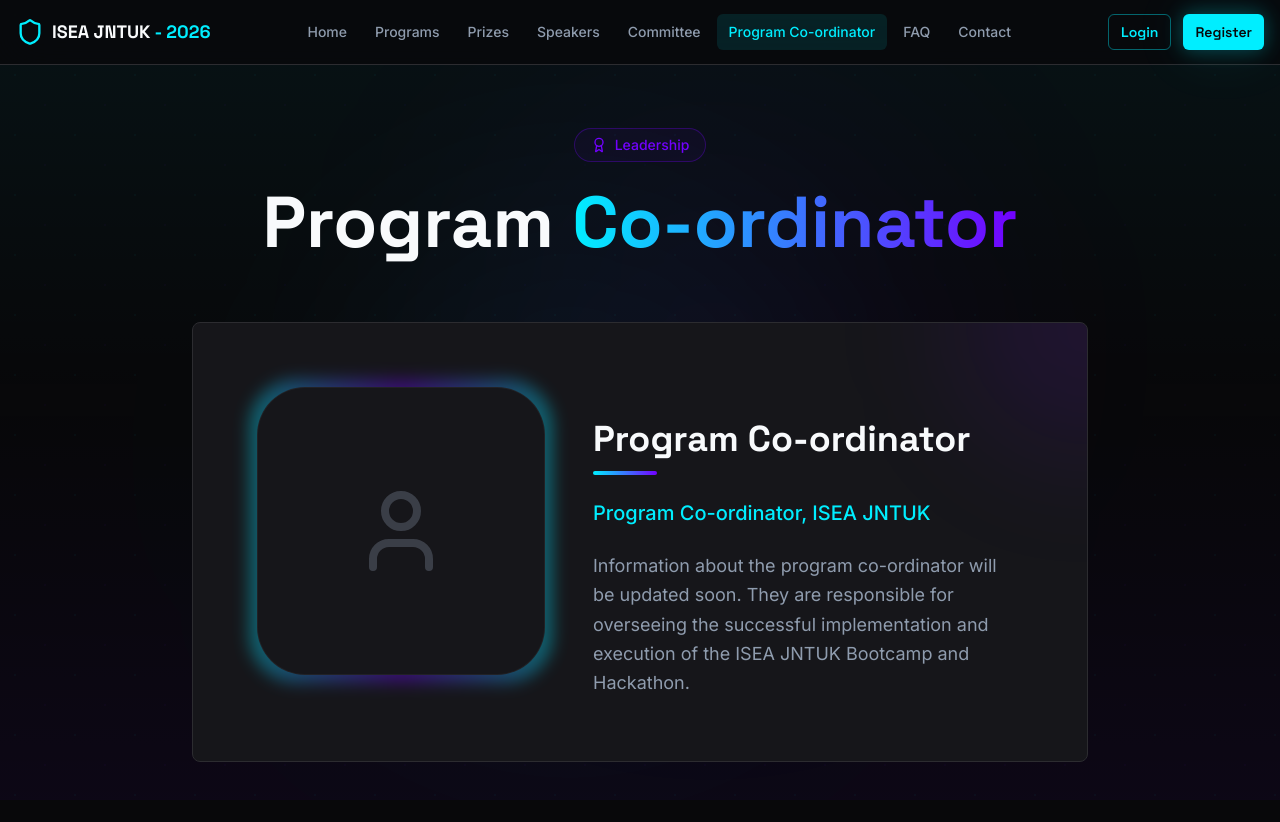
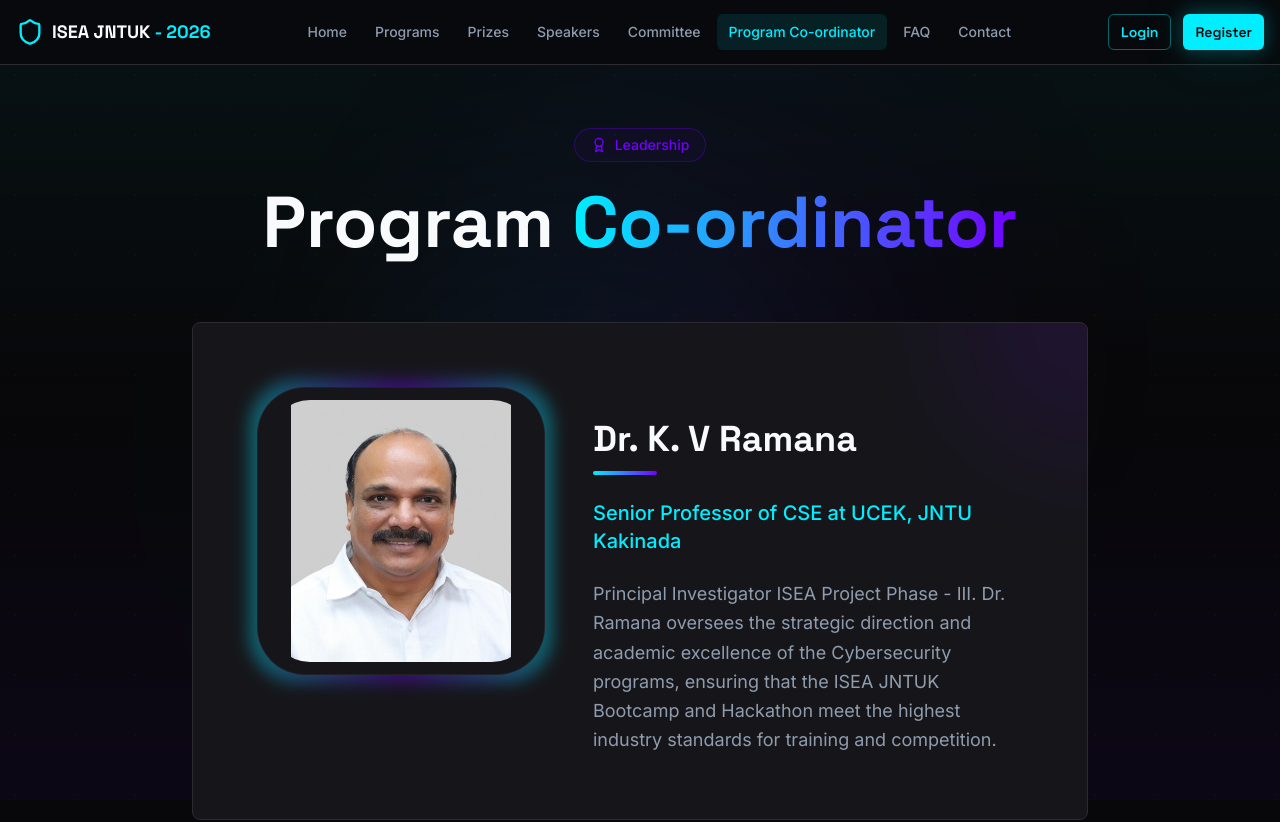
Before and after one commit to hemanthphani3-lang/jntu_hackathon_portal, a React (Vite) app: page /coordinator in a window 1280 px wide. Shown: the top 822 px of the page. Built offline with nearby package versions, Linux system fonts and the light colour scheme; the HTML template or start-up script is replaced by a standard one.

Commit message:
Update Program Co-ordinator with Dr. K. V Ramana details and photo

```diff
--- a/src/pages/ProgramCoordinator.tsx
+++ b/src/pages/ProgramCoordinator.tsx
@@ -4,10 +4,10 @@
 import { User, Award } from "lucide-react";
 
 const coordinator = {
-  name: "Program Co-ordinator",
-  details: "Program Co-ordinator, ISEA JNTUK",
-  description: "Information about the program co-ordinator will be updated soon. They are responsible for overseeing the successful implementation and execution of the ISEA JNTUK Bootcamp and Hackathon.",
-  image: null // Placeholder for now
+  name: "Dr. K. V Ramana",
+  details: "Senior Professor of CSE at UCEK, JNTU Kakinada",
+  description: "Principal Investigator ISEA Project Phase - III. Dr. Ramana oversees the strategic direction and academic excellence of the Cybersecurity programs, ensuring that the ISEA JNTUK Bootcamp and Hackathon meet the highest industry standards for training and competition.",
+  image: "/Dr_KV_Ramana.jpg"
 };
 
 const ProgramCoordinator = () => (
```
Also changed, not shown: public/Dr. K.V. Ramana2.jpeg (added), public/Dr_KV_Ramana.jpg (added).
